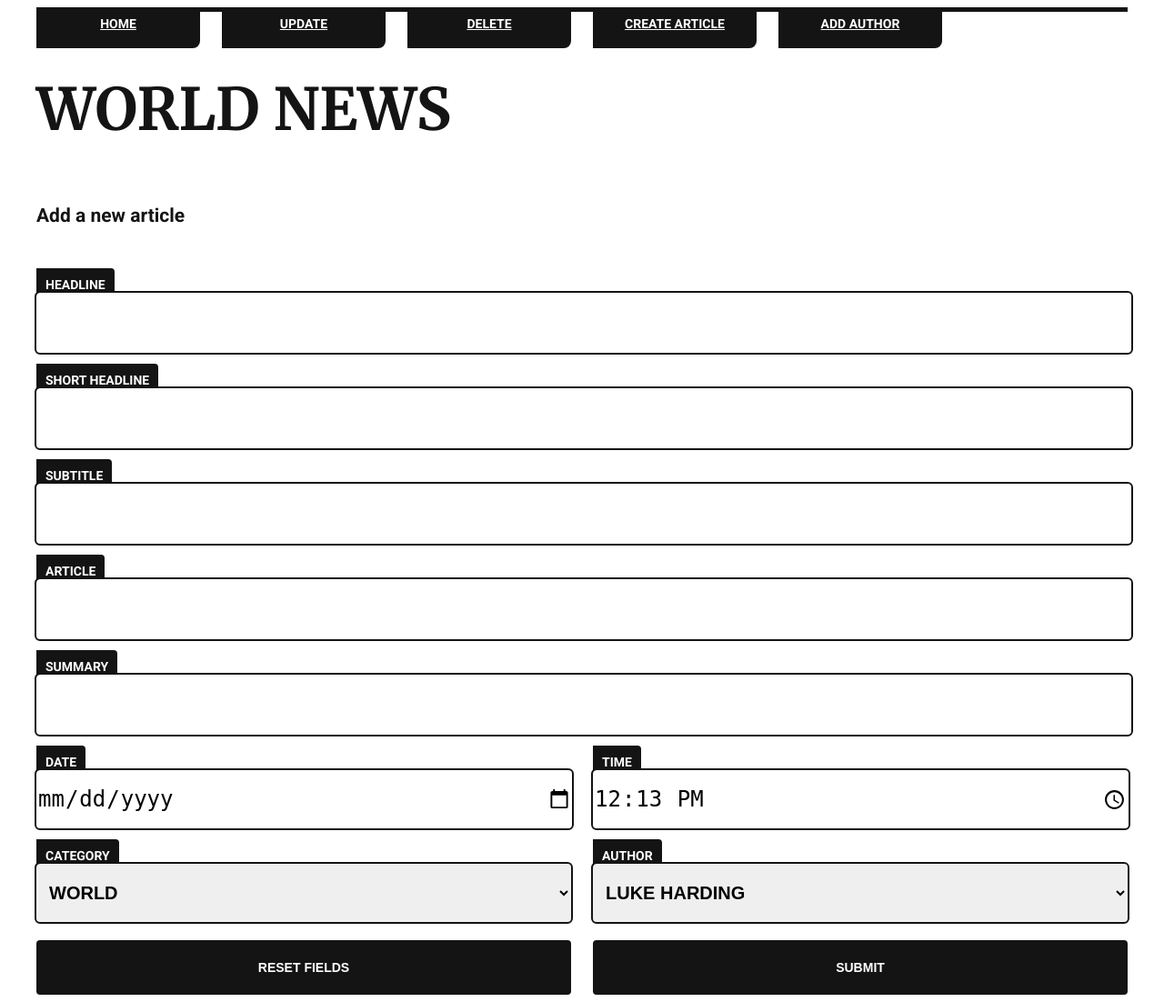
After one commit to ConnaaaaR/Integrated_Project, a PHP site: page /createStoryForm.php in a window 1280 px wide. The commit adds this page. Shown: the whole page at 91% size. Run offline with PHP 8.4, Linux system fonts and the light colour scheme; data comes from the database, SQL or seed files in the repository; some libraries are stand-ins or nearby versions.

Commit message:
createStoryForm + Validation

```diff
--- a/article.php
+++ b/article.php
@@ -9,7 +9,7 @@ try{
     }
 
 }
-catch(Exeption $e){
+catch(Exception $e){
     die("Exception: ".$e-> getMessage());
 }
 
--- /dev/null
+++ b/createStoryForm.php
@@ -0,0 +1,179 @@
+<?php
+require_once 'classes/DBConnector.php';
+require_once 'utils/utils.php';
+session_start();
+
+//set data to $_session if session contains data, else set $data & $errors to empty arrays
+if (isset($_SESSION["data"]) && isset($_SESSION["errors"])) {
+    $data = $_SESSION["data"];
+    $errors = $_SESSION["errors"];
+}else{
+    $data = [];
+    $errors = [];
+
+}
+    try{
+        $authors = Get::All('writers');
+
+        if(!$authors){
+            throw new Exception("Failed to retreive author IDs!");
+        }
+    }catch(Exception $e){
+        die("Exception: ".$e->getMessage());
+    }
+
+    try{
+        $genres = Get::All('genres');
+
+        if(!$authors){
+            throw new Exception("Failed to retreive author IDs!");
+        }
+    }catch(Exception $e){
+        die("Exception: ".$e->getMessage());
+    }
+
+?>
+<!DOCTYPE html>
+<html lang="en">
+<head>
+<meta charset="UTF-8">
+    <meta http-equiv="X-UA-Compatible" content="IE=edge">
+    <meta name="viewport" content="width=device-width, initial-scale=1.0">
+    <!-- Styles -->
+    <link rel="stylesheet" href="css/grid.css">
+    <link rel="stylesheet" href="css/reset.css">
+    <link rel="stylesheet" href="css/styles.css">
+    <link rel="stylesheet" href="css/form.css">
+    <!-- Google Fonts  -->
+    <link rel="preconnect" href="https://fonts.googleapis.com">
+    <link rel="preconnect" href="https://fonts.gstatic.com" crossorigin>
+    <link href="https://fonts.googleapis.com/css2?family=Merriweather:ital,wght@0,300;0,400;0,700;0,900;1,300;1,400;1,700;1,900&family=Roboto:ital,wght@0,100;0,300;0,400;0,500;0,700;0,900;1,100;1,300;1,400;1,500;1,700;1,900&display=swap" rel="stylesheet">
+    <!-- Page Icon -->
+    <script src="https://code.iconify.design/2/2.1.2/iconify.min.js"></script>
+    <link rel="icon" href="icon.svg">
+
+    <title>WORLD NEWS | Add New Author</title>
+</head>
+<body>
+
+    <div class="container">
+    <!-- Navigation Bar -->
+    <div class=" width-12 navCont nested">
+        <a class="width-2 navButtons" href="index.php">HOME</a>
+        <a class="width-2 navButtons" href="">UPDATE</a></button>
+        <a class="width-2 navButtons" href="">DELETE</a></button>
+        <a class="width-2 navButtons" href="createStoryForm.php">create article</a></button>
+        <a class="width-2 navButtons" href="addAuthorForm.php">add author</a></button>
+    </div>
+    <!-- Logo and Subtitle -->
+    <div class="width-12 logo"> <h1>WORLD NEWS</h1> </div>
+    <h2 class='width-12'> <b>Add a new article</b> </h2>
+
+    <!-- Form Start -->
+        <div class="width-12 nested">
+            <form method="POST" action="" class="width-12 nested">
+            <?php
+            // echo "<pre>";
+            // print_r($authors);
+            // echo "</pre>"
+            ?>
+                <!-- Headline -->
+                <div class= "width-12 margin-t20">
+                    <label>Headline</label><br>
+                    <input id="headline"type="text" name="headline" class="textInput">
+                    <div id="headline_error"></div>
+                </div>
+
+                <!-- Short Headline -->
+                <div class= "width-12 margin-t20">
+                    <label>Short Headline</label><br>
+                    <input id="short_headline"type="text" name="short_headline" class="textInput">
+                    <div id="short_headline_error"></div>
+                </div>
+
+                <!-- Subtitle -->
+                <div class= "width-12 margin-t20">
+                    <label>Subtitle</label><br>
+                    <input id="subtitle" type="text" name="subtitle" class="textInput">
+                    <div id="subtitle_error"></div>
+                </div>
+
+                <!-- Article -->
+                <div class= "width-12 margin-t20">
+                    <label>Article</label><br>
+                    <input  id="article" type="text" name="article" class="textInput">
+                    <div id="article_error"></div>
+                </div>
+
+                <!-- Summary -->
+                <div class= "width-12 margin-t20">
+                    <label>Summary</label><br>
+                    <input  id="summary" type="text" name="summary" class="textInput">
+                    <div id="summary_error"></div>
+                </div>
+
+                <!-- Date -->
+                <div class= "width-6 margin-t20">
+                    <label>Date</label><br>
+                    <input  id="date" type="date" name="date" class="textInput">
+                    <div id="date_error"></div>
+                </div>
+
+                <!-- Time -->
+                <div class= "width-6 margin-t20">
+                    <label>Time </label><br>
+                    <input  id="time" type="time" name="time" value="<?= getCurrentTime();?>" class="textInput">
+                    <div id="time_error"></div>
+                </div>
+
+                <!-- Genre -->
+                <div class= "width-6 margin-t20">
+                    <label>Category</label><br>
+                    <div>
+                        <select name="genre" id="genre">
+                            <?php foreach($genres as $genre){ ?>
+                            <option
+                            value="<?= $genre->id ?>"
+                            <?php
+                            if(isset($data["genre"]) && $data["genre"] === $genre["id"]) echo "selected";
+                             ?>>
+
+                            <?= $genre->name?>
+                            </option>
+                            <?php } ?>
+                        </select>
+                    </div>
+                    <div id="author_error"></div>
+                </div>
+
+                <!-- Author -->
+                <div class= "width-6 margin-t20">
+                    <label>Author</label><br>
+                    <div>
+                        <select name="author" id="author" >
+                            <?php foreach($authors as $author){ ?>
+                            <option
+                            value="<?= $author->id ?>"
+                            <?php
+                            if(isset($data["author"]) && $data["author"] === $author["id"]) echo "selected";
+                             ?>>
+
+                            <?= getAuthor($author->id) ?>
+                            </option>
+                            <?php } ?>
+                        </select>
+                    </div>
+                    <div id="author_error"></div>
+                </div>
+
+                <!-- Cancel / Submit -->
+                <input type="reset" class="formButton width-6 margin-t20" value="Reset Fields"></button>
+                <input id="submit_btn" type="submit" class="formButton width-6 margin-t20" >
+            </form>
+        </div>
+    <!-- Form End -->
+    </div>
+
+<script src="js/story_validate.js"></script>
+</body>
+</html>
--- a/css/form.css
+++ b/css/form.css
@@ -1,12 +1,5 @@
 :root {
     --black: rgb(20, 20, 20);
-}
-
-input {
-    width: 100%;
-    height: 4rem;
-    border: none;
-    border-radius: 4px;
 }
 
 input:focus-visible {
@@ -26,21 +19,55 @@ label {
     border-radius: 0 4px 0 0;
 }
 
+select {
+    outline: 2px solid var(--black);
+    cursor: pointer;
+    width: 100%;
+    height: 4rem;
+    border: none;
+    border-radius: 4px;
+    text-transform: uppercase;
+    width: 100%;
+    padding: 10px;
+    font-weight: 600;
+    font-style: normal;
+    font-size: 20px;
+}
+
+select:focus {
+    outline: 4px solid var(--black);
+}
+
 .textInput {
-    border-top: 2px solid var(--black);
+    outline: 2px solid var(--black);
     font-size: 24px;
+    width: 100%;
+    height: 4rem;
+    border: none;
+    border-radius: 4px;
+}
+
+.textInput:focus-visible {
+    outline: 4px solid var(--black);
 }
 
 .formButton {
-    cursor: pointer;
     background-color: var(--black);
     color: white;
+    text-transform: uppercase;
+    width: 100%;
+    padding: 20px;
+    font-weight: 600;
+    font-style: normal;
+    font-size: 14px;
+    justify-content: left;
+    border-radius: 4px;
+    border: 2px solid var(--black);
+    cursor: pointer;
 }
 
 .formButton:hover {
-    cursor: pointer;
     background-color: white;
     color: var(--black);
     transition: background-color 0.3s;
-    border: 2px solid var(--black);
 }
--- a/css/styles.css
+++ b/css/styles.css
@@ -4,6 +4,7 @@
 
 body {
     font-family: "Roboto", sans-serif;
+    color: var(--black);
 }
 
 h1 {
@@ -54,14 +55,17 @@ p {
 //////////////////////////////
 */
 
+
+/* Nav Bar Classes */
+
 .navCont {
-    /* background-color: white; */
     height: 40px;
     border-top: 5px solid var(--black);
-    /* margin: 5px 0 0px 0; */
 }
 
 .navButtons {
+    padding-top: 5px;
+    text-align: center;
     background-color: var(--black);
     color: white;
     font-weight: 600;
@@ -69,6 +73,7 @@ p {
     font-size: 14px;
     border: none;
     border-radius: 0 0 8px 0;
+    text-transform: uppercase;
 }
 
 .navButtons:hover {
@@ -76,12 +81,16 @@ p {
     color: var(--black);
     transition: background-color 0.3s;
     border: 2px solid var(--black);
+    border-top: 0;
 }
 
 .logo {
     font-size: 2rem;
     margin-top: 0;
 }
+
+
+/* Article classes */
 
 .story {
     margin-bottom: 10px;
@@ -104,6 +113,9 @@ p {
     font-weight: 300;
     font-size: 12px;
 }
+
+
+/* Category banner classes */
 
 .banner {
     background-color: var(--black);
@@ -144,15 +156,3 @@ p {
 .button {
     justify-content: right;
 }
-
-.arrow {
-    background-color: var(--black);
-    height: 1rem;
-    width: 1rem;
-    align-content: center;
-}
-
-.arrow .iconify {
-    width: 100%;
-    height: 100%;
-}
--- a/utils/utils.php
+++ b/utils/utils.php
@@ -20,7 +20,13 @@
         return date('l, j F', $formatDate);
     }
 
-
+    //----------------------------------
+    // Returns the current London time once, when ran
+    //----------------------------------
+    function getCurrentTime(){
+        $time = date("H:i");
+        return $time;
+    }
     //----------------------------------
     // Returns category from Id
     //----------------------------------
```
Also changed, not shown: addAuthorForm.php (+5 -5 lines), index.php (+5 -5 lines), js/story_validate.js (added, +110 -0 lines).
